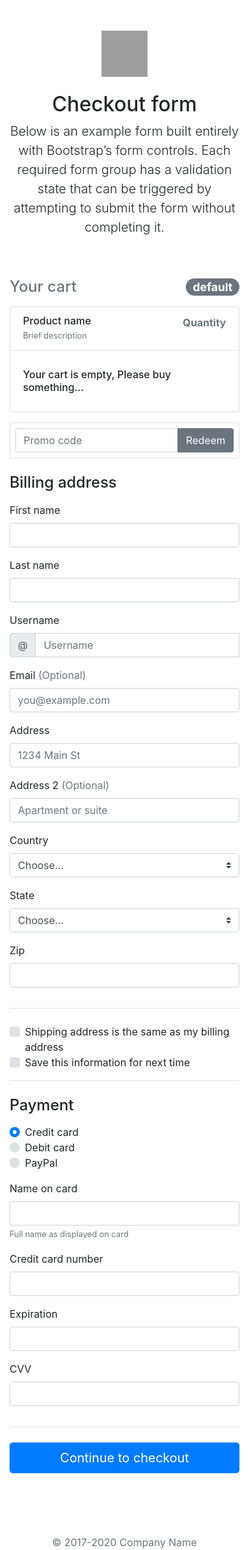
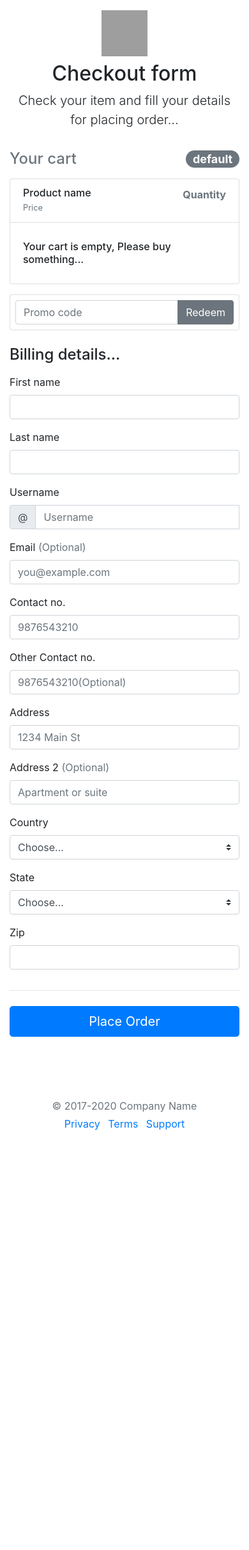
Before and after one commit to deepeshchaudhari/djangoecom, a Django app: page /shop/checkout/ in a window 390 px wide. Shown: the part 56-2478 px from the top of the page at 64% size. After the commit the page ends 1822 px from the top, so only its background shows below. Run offline with Django 3.2, Linux system fonts and the light colour scheme; some libraries are stand-ins or nearby versions; grey boxes are pictures that could not be loaded.

Commit message:
checkout cart done...price save to db remain

```diff
--- a/shop/admin.py
+++ b/shop/admin.py
@@ -1,6 +1,7 @@
 from django.contrib import admin
-from .models import Product,Contact
+from .models import Product,Contact,Order
 # Register your models here.
 
 admin.site.register(Product)
 admin.site.register(Contact)
+admin.site.register(Order)
--- a/shop/templates/shop/checkout.html
+++ b/shop/templates/shop/checkout.html
@@ -3,10 +3,10 @@
 {% block title %} Title of Checkout{% endblock %}
 {% block body %}
 <div class="container">
-  <div class="py-5 text-center">
-    <img class="d-block mx-auto mb-4" src="/docs/4.5/assets/brand/bootstrap-solid.svg" alt="" width="72" height="72">
+  <div class="py-3 text-center">
+    <img class="d-block mx-auto mb-2" src="https://pluspng.com/img-png/amazon-logo-vector-png-amazon-logo-vector-512.png" alt="" width="72" height="72">
     <h2>Checkout form</h2>
-    <p class="lead">Below is an example form built entirely with Bootstrap’s form controls. Each required form group has a validation state that can be triggered by attempting to submit the form without completing it.</p>
+    <p class="lead">Check your item and fill your details for placing order...</p>
   </div>
 
   <div class="row">
@@ -16,30 +16,14 @@
         <span class="badge badge-secondary badge-pill" id='totalitems' >default</span>
       </h4>
 
-
       <ul class="list-group mb-3" id="items">
         <li class="list-group-item d-flex justify-content-between lh-condensed">
           <div>
             <h6 class="my-0">Product name</h6>
-            <small class="text-muted">Brief description</small>
+            <small class="text-muted">Price</small>
           </div>
           <span class="text-muted"><strong>Quantity</strong></span>
         </li>
-
-
-
-
-       <!--  <li class="list-group-item d-flex justify-content-between bg-light">
-          <div class="text-success">
-            <h6 class="my-0">Promo code</h6>
-            <small>EXAMPLECODE</small>
-          </div>
-          <span class="text-success">-$5</span>
-        </li> -->
-
-
-
-
       </ul>
 
       <form class="card p-2">
@@ -52,19 +36,20 @@
       </form>
     </div>
     <div class="col-md-8 order-md-1">
-      <h4 class="mb-3">Billing address</h4>
-      <form class="needs-validation" novalidate>
+      <h4 class="mb-3">Billing details...</h4>
+
+      <form class="needs-validation" action="/shop/checkout/" method="post" novalidate>{% csrf_token%}
         <div class="row">
           <div class="col-md-6 mb-3">
-            <label for="firstName">First name</label>
-            <input type="text" class="form-control" id="firstName" placeholder="" value="" required>
+            <label for="firstname">First name</label>
+            <input type="text" class="form-control" id="firstname" name="firstname" placeholder="" value="" required>
             <div class="invalid-feedback">
               Valid first name is required.
             </div>
           </div>
           <div class="col-md-6 mb-3">
-            <label for="lastName">Last name</label>
-            <input type="text" class="form-control" id="lastName" placeholder="" value="" required>
+            <label for="lastname">Last name</label>
+            <input type="text" class="form-control" id="lastname" name="lastname" placeholder="" value="" required>
             <div class="invalid-feedback">
               Valid last name is required.
             </div>
@@ -77,7 +62,7 @@
             <div class="input-group-prepend">
               <span class="input-group-text">@</span>
             </div>
-            <input type="text" class="form-control" id="username" placeholder="Username" required>
+            <input type="text" class="form-control" id="username" name="username" placeholder="Username" required>
             <div class="invalid-feedback" style="width: 100%;">
               Your username is required.
             </div>
@@ -86,31 +71,44 @@
 
         <div class="mb-3">
           <label for="email">Email <span class="text-muted">(Optional)</span></label>
-          <input type="email" class="form-control" id="email" placeholder="you@example.com">
+          <input type="email" class="form-control" id="email" name="email" placeholder="you@example.com">
           <div class="invalid-feedback">
             Please enter a valid email address for shipping updates.
           </div>
         </div>
-
+        <div class="row">
+        <div class="col-md-5 mb-3">
+            <label for="contact">Contact no.</label>
+            <input type="tel" class="form-control" name ="contact" id="contact" placeholder="9876543210" required>
+        </div>
+        <div class="col-md-5 mb-3">
+            <label for="contact2">Other Contact no.</label>
+            <input type="tel" class="form-control" name ="contact2" id="contact2" placeholder="9876543210(Optional)">
+        </div>
+        </div>
         <div class="mb-3">
-          <label for="address">Address</label>
-          <input type="text" class="form-control" id="address" placeholder="1234 Main St" required>
+          <label for="add1">Address</label>
+          <input type="text" class="form-control" id="add1" name="add1" placeholder="1234 Main St" required>
           <div class="invalid-feedback">
             Please enter your shipping address.
           </div>
         </div>
 
         <div class="mb-3">
-          <label for="address2">Address 2 <span class="text-muted">(Optional)</span></label>
-          <input type="text" class="form-control" id="address2" placeholder="Apartment or suite">
+          <label for="add2">Address 2 <span class="text-muted">(Optional)</span></label>
+          <input type="text" class="form-control" id="add2" name="add2" placeholder="Apartment or suite">
         </div>
 
         <div class="row">
           <div class="col-md-5 mb-3">
             <label for="country">Country</label>
-            <select class="custom-select d-block w-100" id="country" required>
+            <select class="custom-select d-block w-100" id="country" name="country" required>
               <option value="">Choose...</option>
-              <option>United States</option>
+              <option>India</option>
+              <option>Bangladesh</option>
+              <option>Nepal</option>
+              <option>Bhutan</option>
+              <option>SriLanka</option>
             </select>
             <div class="invalid-feedback">
               Please select a valid country.
@@ -118,84 +116,33 @@
           </div>
           <div class="col-md-4 mb-3">
             <label for="state">State</label>
-            <select class="custom-select d-block w-100" id="state" required>
+            <select class="custom-select d-block w-100" id="state" name="state" required>
               <option value="">Choose...</option>
-              <option>California</option>
+              <option>UP</option>
+              <option>AP</option>
+              <option>WB</option>
+              <option>TN</option>
+              <option>DL</option>
+              <option>MP</option>
+              <option>J&K</option>
+              <option>Bhr</option>
             </select>
             <div class="invalid-feedback">
               Please provide a valid state.
             </div>
           </div>
           <div class="col-md-3 mb-3">
-            <label for="zip">Zip</label>
-            <input type="text" class="form-control" id="zip" placeholder="" required>
+            <label for="zip_code">Zip</label>
+            <input type="text" class="form-control" id="zip_code" name="zip_code" placeholder="" required>
             <div class="invalid-feedback">
               Zip code required.
             </div>
           </div>
         </div>
         <hr class="mb-4">
-        <div class="custom-control custom-checkbox">
-          <input type="checkbox" class="custom-control-input" id="same-address">
-          <label class="custom-control-label" for="same-address">Shipping address is the same as my billing address</label>
-        </div>
-        <div class="custom-control custom-checkbox">
-          <input type="checkbox" class="custom-control-input" id="save-info">
-          <label class="custom-control-label" for="save-info">Save this information for next time</label>
-        </div>
-        <hr class="mb-4">
-
-        <h4 class="mb-3">Payment</h4>
-
-        <div class="d-block my-3">
-          <div class="custom-control custom-radio">
-            <input id="credit" name="paymentMethod" type="radio" class="custom-control-input" checked required>
-            <label class="custom-control-label" for="credit">Credit card</label>
-          </div>
-          <div class="custom-control custom-radio">
-            <input id="debit" name="paymentMethod" type="radio" class="custom-control-input" required>
-            <label class="custom-control-label" for="debit">Debit card</label>
-          </div>
-          <div class="custom-control custom-radio">
-            <input id="paypal" name="paymentMethod" type="radio" class="custom-control-input" required>
-            <label class="custom-control-label" for="paypal">PayPal</label>
-          </div>
-        </div>
-        <div class="row">
-          <div class="col-md-6 mb-3">
-            <label for="cc-name">Name on card</label>
-            <input type="text" class="form-control" id="cc-name" placeholder="" required>
-            <small class="text-muted">Full name as displayed on card</small>
-            <div class="invalid-feedback">
-              Name on card is required
-            </div>
-          </div>
-          <div class="col-md-6 mb-3">
-            <label for="cc-number">Credit card number</label>
-            <input type="text" class="form-control" id="cc-number" placeholder="" required>
-            <div class="invalid-feedback">
-              Credit card number is required
-            </div>
-          </div>
-        </div>
-        <div class="row">
-          <div class="col-md-3 mb-3">
-            <label for="cc-expiration">Expiration</label>
-            <input type="text" class="form-control" id="cc-expiration" placeholder="" required>
-            <div class="invalid-feedback">
-              Expiration date required
-            </div>
-          </div>
-          <div class="col-md-3 mb-3">
-            <label for="cc-cvv">CVV</label>
-            <input type="text" class="form-control" id="cc-cvv" placeholder="" required>
-            <div class="invalid-feedback">
-              Security code required
-            </div>
-          </div>
-        </div>
-        <hr class="mb-4">
-        <button class="btn btn-primary btn-lg btn-block" type="submit">Continue to checkout</button>
+        <input type="hidden" name="itemsJson" id="itemsJson">
+        <input type="hidden" name="total" id="total">
+        <button class="btn btn-primary btn-lg btn-block" type="submit">Place Order</button>
       </form>
     </div>
   </div>
@@ -269,19 +216,23 @@
 
   $('#items').append(mystr);
 }else{
-
+    var sum=0
     for (item in cart){
       let name = cart[item][1];
       let qty = cart[item][0];
+      let price = cart[item][2]
+      sum=sum+parseInt(price,10);
       mystr =`<li class="list-group-item d-flex justify-content-between lh-condensed">
           <div>
             <h6 class="my-0">
                 ${name}
             </h6>
-            <small class="text-muted">Brief description</small>
+            <small class="text-muted">
+              Qty: ${qty}
+            </small>
           </div>
           <span class="text-muted">
-               ${qty}
+               ₹${price}
           </span>
         </li>`;
 
@@ -289,10 +240,12 @@
 
     }
      end=`<li class="list-group-item d-flex justify-content-between">
-          <span>Total (USD)</span>
-          <strong>$20</strong>
+          <span>Total (INR)</span>
+          <strong>₹${sum}</strong>
         </li>`;
      $('#items').append(end);
 }
+$('#itemsJson').val(JSON.stringify(cart));
+
   </script>
   {% endblock%}
--- a/shop/templates/shop/index.html
+++ b/shop/templates/shop/index.html
@@ -66,6 +66,7 @@
             <img src='/media/{{i.image}}' class="card-img-top" alt="...">
             <div class="card-body">
               <h5 class="card-title" id="namepr{{i.id}}" value="{{i.product_name}}">{{i.product_name}}</h5>
+                <strong><p class="card-title">₹<span id="ppr{{i.id}}" value="{{i.price}}">{{i.price}}</span></p></strong>
               <p class="card-text">{{i.desc|slice:"0:50"}}...</p>
               <span id="divpr{{i.id}}" class="divpr">
               <button id="pr{{i.id}}" class="btn btn-primary cart">Add To Cart</button>
@@ -112,12 +113,13 @@
 
     if (cart[idstr] != undefined){
       qty=cart[idstr][0]+1;
-      cart[idstr]=[qty,name];
+      cart[idstr]=[qty,name,price];
     }
     else{
         qty=1;
         name=document.getElementById('name' + idstr).innerHTML;
-        cart[idstr]= [qty,name];
+        price=document.getElementById('p' + idstr).innerHTML;
+        cart[idstr]= [qty,name,price];
     }
     updatecart(cart);
 
--- a/shop/urls.py
+++ b/shop/urls.py
@@ -8,4 +8,5 @@
     path('search/',views.search,name='ContactUs'),
     path("products/<int:myid>",views.prodview,name='ProductView'),
     path('checkout/',views.checkout,name='CheckOut'),
+    path('orderplaced/',views.orderplaced,name='OrderpPlaced'),
 ]
--- a/shop/views.py
+++ b/shop/views.py
@@ -1,10 +1,9 @@
 from math import ceil
-
 from django.shortcuts import render
 from django.http import HttpResponse
 
 # import models or database
-from .models import Product,Contact
+from .models import Product,Contact,Order
 # Create your views here.
 def index(request):
     allProds = []
@@ -40,4 +39,26 @@
     params={'product':product[0]}
     return render(request,'shop/prodView.html',params)
 def checkout(request):
+    if request.method == "POST":
+        items_json = request.POST.get('itemsJson','its item json')
+        firstname = request.POST.get('firstname', '')
+        lastname = request.POST.get('lastname', '')
+        username = request.POST.get('username', '')
+        email = request.POST.get('email', '')
+        address = request.POST.get('add1', '') + " " + request.POST.get('add2', '')
+        country = request.POST.get('country', 'India')
+        state = request.POST.get('state', 'UP')
+        zip_code = request.POST.get('state','')
+        phone1 = request.POST.get('contact','')
+        phone2 = request.POST.get('contact2','0000000000')
+        order = Order(items_json=items_json,firstname=firstname,lastname=lastname,
+                      username=username, email=email,address=address,country=country,
+                      state=state,Zip_code=zip_code,phone1=phone1,phone2=phone2)
+        print(order.save())
+        thank = True
+        id = order.order_id
+        cart_flag=1;
+        return render(request,'shop/orderplaced.html',{'thank':thank, 'id': id})
     return render(request,'shop/checkout.html')
+def orderplaced(request):
+    return render(request,'shop/orderplaced.html')
```
Also changed, not shown: shop/models.py (+17 -0 lines), shop/templates/shop/orderplaced.html (added, +30 -0 lines), db.sqlite3.
